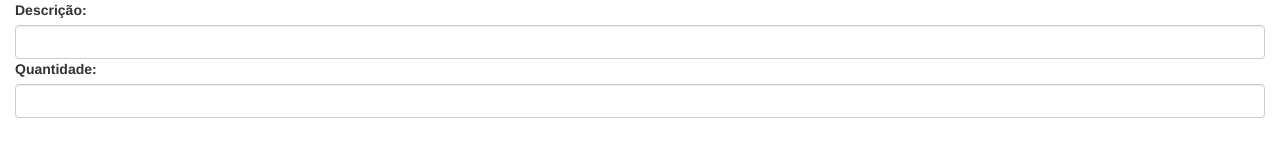
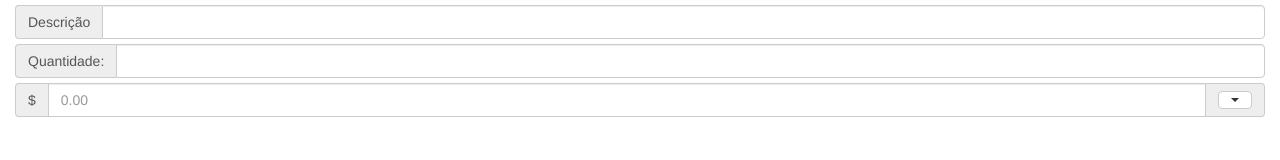
Before and after one commit to willianmarquesfreire/angular_studying_test_contatos.estoque, a website: page estoque.html in a window 1280 px wide. Drawn offline with nearby package versions, Linux system fonts and the light colour scheme; some packages are replaced by stand-ins of ours.

Commit message:
commit teste

```diff
--- a/estoque.html
+++ b/estoque.html
@@ -1,5 +1,6 @@
 <html>
     <head>
+        <meta charset="utf-8">
         <link rel="stylesheet" href="bower_components/bootstrap/dist/css/bootstrap.css">
         <script src="bower_components/angular/angular.js"></script>
         <script src="bower_components/angular-messages/angular-messages.js"></script>
@@ -9,15 +10,37 @@
 
             });
         </script>
+        <style>
+            .input-group {
+                margin-top: 5px;
+            }
+        </style>
     </head>
     <body ng-app="estoque">
         <div class="container-fluid" ng-controller="estCtrl">
             <form>
                 <div class="form-group">
-                    <label for="descricao">Descrição:</label>
-                    <input type="text" name="descricao" id="descricao" ng-model="descricao" class="form-control">
-                    <label for="qtd">Quantidade:</label>
-                    <input type="number" name="qtd" id="qtd" ng-model="qtd" class="form-control">
+                    <div class="input-group">
+                        <label for="descricao" class="input-group-addon">Descrição</label>
+                        <input type="text" name="descricao" id="descricao" ng-model="descricao" class="form-control">
+                    </div>
+                    <div class="input-group">
+                        <label for="qtd" class="input-group-addon">Quantidade: </label>
+                        <input type="number" name="qtd" id="qtd" ng-model="qtd" class="form-control">
+                    </div>
+                    <div class="input-group">
+                        <label for="valor" class="input-group-addon">$</label>
+                        <input type="text" class="form-control" id="valor" name="valor" placeholder="0.00">
+                        <div class="input-group-addon">
+                            <button class="btn btn-default dropdown-toggle" data-toggle="dropdown" aria-haspopup="true" aria-expanded="false">
+                                <span class="caret"></span>
+                                <span class="sr-only">0.00</span>
+                            </button>
+                            <ul class="dropdown-menu">
+                                <li><a href="">.00</a></li>
+                            </ul>
+                        </div>
+                    </div>
                 </div>
             </form>
         </div>
```
